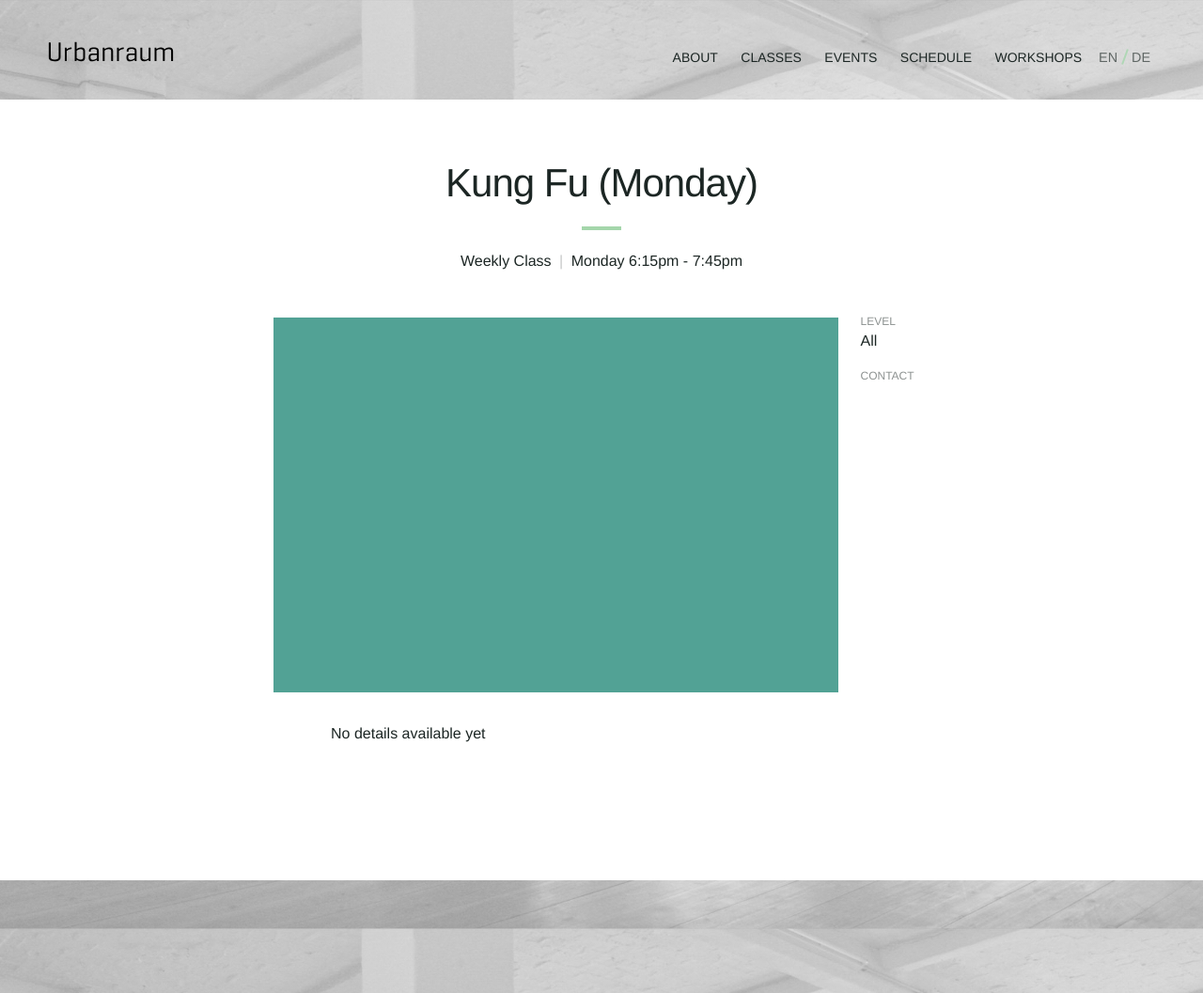
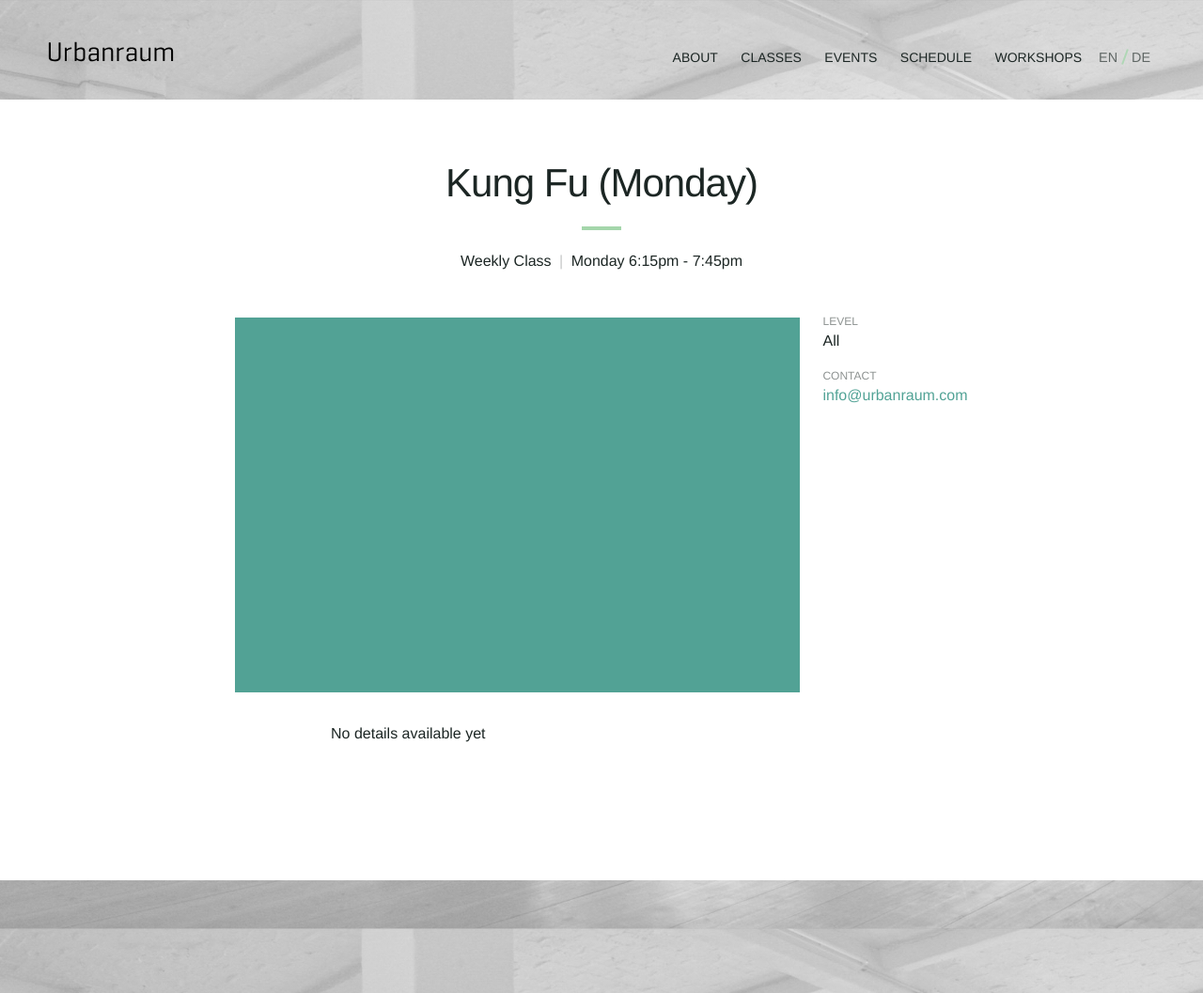
Before and after one commit to Kriesse/urbanraum, a Jekyll site: the page built from _classes/kung-fu-01.md, in a window 1280 px wide. Shown: the whole page at 94% size. Built offline with Jekyll 4.4.1, drawn with Linux system fonts in a browser that asks for light colours; nearby versions of some CDN libraries.

Commit message:
add teacher contact fallback

```diff
--- a/_includes/post-list.html
+++ b/_includes/post-list.html
@@ -39,6 +39,7 @@
 <li>
   <div class="label" data-en="{{ site.data.lang.contact_en }}" data-de="{{ site.data.lang.contact_de }}">{{ site.data.lang.contact_en }}</div>
   <div class="detail">
+    {% if teacher %}
       <a href="{{ teacher.url }}">{{ teacher.name }}</a>
       {% if teacher.email %}
         <br>
@@ -52,5 +53,8 @@
         <br>
         <a href="tel:{{ teacher.phone }}">{{ teacher.phone }}</a>
       {% endif %}
+    {% else %}
+      <a href="mailto:{{ site.email }}">{{ site.email }}</a>
+    {% endif %}
   </div>
 </li>
--- a/_layouts/class.html
+++ b/_layouts/class.html
@@ -48,7 +48,6 @@ layout: default
             <span>{{ page.endtime | date: "%R" }}</span>
           {% endif %}
 
-
         </p>
 
       </header>
```
Also changed, not shown: _teachers/arianna-rodeghiero.md (+2 -0 lines). Lines whose indentation alone changed are shown as unchanged.
